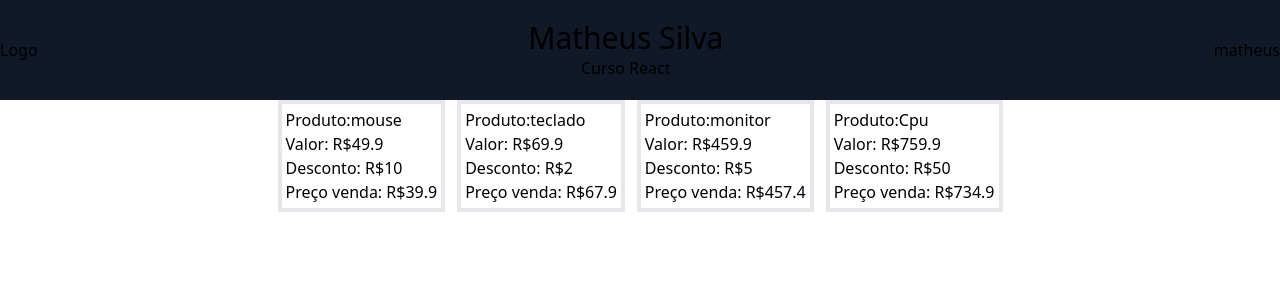
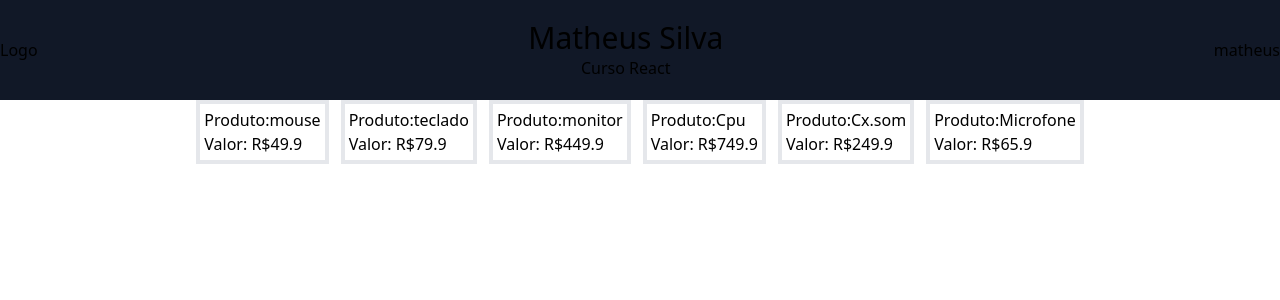
Before and after one commit to TheuZCoder/EstudosReactNext, a Next.js app in the folder Projeto1/: page / in a window 1280 px wide. Shown: the top 300 px of the page. Built offline with nearby package versions, Linux system fonts and the light colour scheme.

Commit message:
criado uma lista e consumido a lista

```diff
--- a/Projeto1/src/components/Card.tsx
+++ b/Projeto1/src/components/Card.tsx
@@ -8,7 +8,7 @@ interface CardProps{
 
 export default function Card(props: CardProps) {
     return(                                 //aqui temos uma função de renderização que necessita de uma segunda opção para funcionar
-        <div className={`flex flex-col border-4 ${props.desconto>0?'border-red-700':'border-blue-700'}rounded-sm p-1`}>
+        <div className={`flex justify-center flex-col border-4 ${props.desconto>0?'border-red-700':'border-blue-700'}rounded-sm p-1`}>
             <div>Produto:{props.produto}</div>
             <div>Valor: R${props.valor}</div>
 
--- a/Projeto1/src/pages/index.tsx
+++ b/Projeto1/src/pages/index.tsx
@@ -9,6 +9,46 @@ import Card from "@/components/Card"
 
 const nome='Matheus'
 let canal='Noobzinho'
+
+
+const produtos=[
+  {
+    produto:'mouse',
+    valor:49.9,
+    desconto:0,
+    disponivel:true
+  },
+  {
+    produto:'teclado',
+    valor:79.9,
+    desconto:0,
+    disponivel:true
+  },
+  {
+    produto:'monitor',
+    valor:449.9,
+    desconto:0,
+    disponivel: true
+  },
+  {
+    produto:'Cpu',
+    valor:749.9,
+    desconto:0,
+    disponivel:true
+  },
+  {
+    produto:'Cx.som',
+    valor:249.9,
+    desconto:0,
+    disponivel: true
+  },
+  {
+    produto:'Microfone',
+    valor:65.9,
+    desconto:0,
+    disponivel:true
+  },
+]
 
 function calcDesc(v:number,d:number) {
   return v-d
@@ -23,10 +63,15 @@ export default function Home() {
     <main>
     <Header/>
     <div className="flex justify-center gap-3">
-      <Card produto={'mouse'} valor={49.90} desconto={10} funcao={calcDesc}/>
-      <Card produto={'teclado'} valor={69.90} desconto={2} funcao={calcDesc}/>
-      <Card produto={'monitor'} valor={459.90} desconto={5} funcao={calcDesc2}/>
-      <Card produto={'Cpu'} valor={759.90} desconto={50} funcao={calcDesc2}/>
+      {
+        produtos.map((e:any)=>{
+          if (e.disponivel) {
+            return(
+              <Card produto={e.produto} valor={e.valor} desconto={e.desconto} funcao={calcDesc}/>
+            )
+          }
+        })
+      }
     </div>
 
     </main>
```
